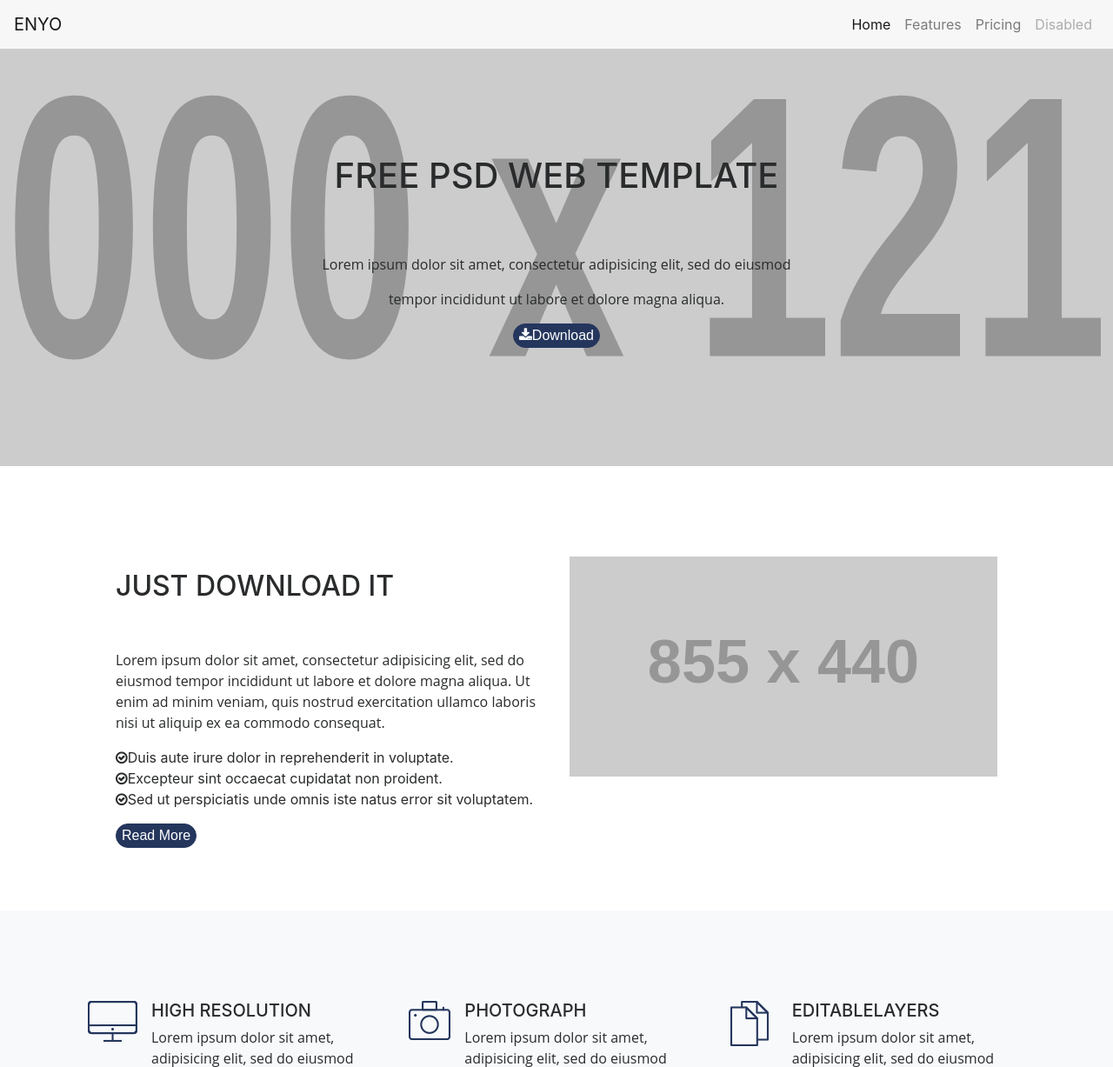
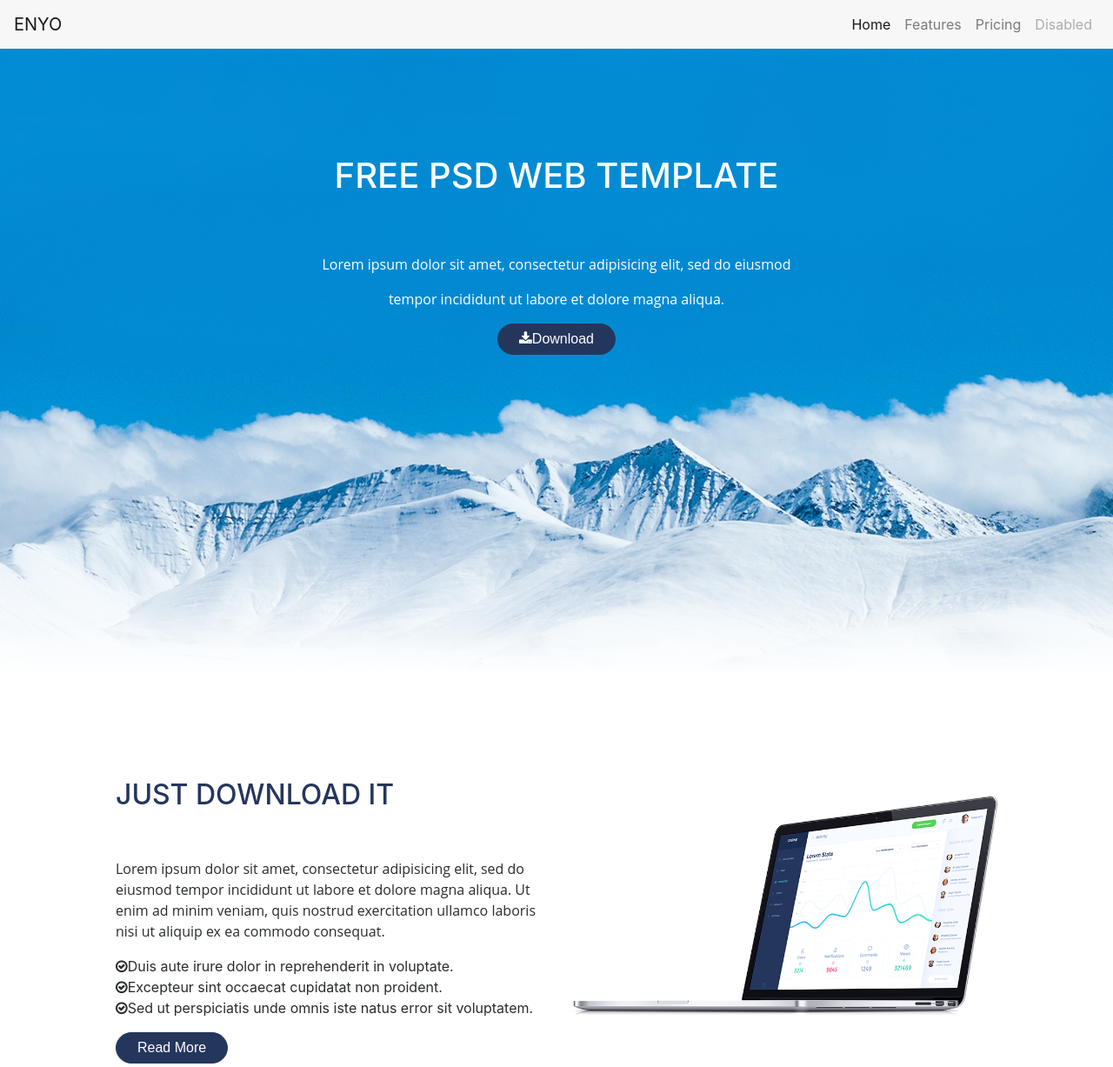
Before and after one commit to lininie/psd-website-enyo, a plain HTML site: page index.html in a window 1280 px wide. Shown: the top 1227 px of the page at 87% size. Drawn offline with nearby package versions, Linux system fonts and the light colour scheme; placeholder pictures from the web are drawn by us; a script that the page names is missing.

Commit message:
add images

```diff
--- a/css/style.css
+++ b/css/style.css
@@ -2,11 +2,17 @@
 h1, h2, h3 {
     padding: 1.5em;
 }
+
+h2, h3, h6 {
+    color: #25365d;
+}
+
 button {
     border-radius: 50px;
     background-color: #25365d;
     color: #fff;
     border: 1px solid #25365d;
+    padding: .3em 1.5em;
 }
 ul {
     padding: 0;
@@ -42,11 +48,10 @@ p {
 /* ---顶部区域--- */
 .webHeader {
     width: 100%;
-    height: 30em;
-    background-position: center;
-    background-size: 2000px 1830px;
-    background-repeat: no-repeat;
-    background-image: url("http://placehold.it/2000x1215");
+    height: 45em;
+    background-size: cover;
+    background: linear-gradient(to bottom, rgba(2,147,220,0) 0%, rgba(170,201,229,0) 76%, rgba(255,255,255,1) 100%),
+    url("../img/moutains.jpg") no-repeat center;
     padding-top: 4em;
 }
 
@@ -54,12 +59,18 @@ div.justDownload {
     position: relative;
     padding: 3em;
 }
+
+div.macbook-img {
+    display: flex;
+    align-items: center;
+}
+
 .justDownload h2 {
     padding-left: 0;
 }
 
 .justDownload img {
-    padding: 2em 0 0 0;
+    padding: 3em 0 0 0;
 }
 
 .justDownload button {
@@ -71,7 +82,9 @@ div.justDownload {
     position: relative;
     padding: 5em 1em;
 }
-
+.featureList img {
+    width: 48px;
+}
 img#adjust-png-1  {
     padding-right: 11px;
 }
@@ -122,15 +135,14 @@ img#adjust-png-2 {
 }
 
 /* ---底部区域--- */
+/*
 .download-template {
     width: 100%;
-    height: 50em;
-    background-image: url("http://placehold.it/2000x1106");
-    background-position: center;
-    background-size: 2000px 1106px;
-    background-repeat: no-repeat;
+    height: 45em;
+    background-size: cover;
+    background: url("../img/moutains2.jpg") no-repeat center;
 }
-
+*/
 .download-template h2,
 .download-template p {
     max-width: 60%;
--- a/index.html
+++ b/index.html
@@ -46,13 +46,12 @@
       </ul>
     </div>
   </nav>
+
   <div class="container webHeader text-center">
-
-    <h1>FREE PSD WEB TEMPLATE</h1>
-    <p>Lorem ipsum dolor sit amet, consectetur adipisicing elit, sed do eiusmod</p>
-    <p>tempor incididunt ut labore et dolore magna aliqua.</p>
+    <h1 class="text-white">FREE PSD WEB TEMPLATE</h1>
+    <p class="text-white">Lorem ipsum dolor sit amet, consectetur adipisicing elit, sed do eiusmod</p>
+    <p class="text-white">tempor incididunt ut labore et dolore magna aliqua.</p>
     <button><i class="fa fa-download" aria-hidden="true"></i>Download</button>
-
   </div>
 
   <!--第一部分简短说明-->
@@ -71,7 +70,7 @@
         </ul>
       </div>
       <div class="col-lg-6 hidden-md-down macbook-img">
-        <img class="img-fluid" src="http://placehold.it/855x440">
+        <img class="img-fluid" src="img/macbook.png">
       </div>
       <button>Read More</button>
     </div>
@@ -130,7 +129,7 @@
   <!--Check Our Feature-->
   <div class="container text-center check-feature">
     <h2>CHECK OUR FEATURES</h2>
-    <img class="img-fluid" src="http://placehold.it/800x500">
+    <img class="img-fluid" src="img/macbook-features.png">
   </div>
 
   <!--Plans-->
@@ -163,7 +162,7 @@
       </div>
 
       <div class="contact-info">
-        <img src="http://placehold.it/70x70">
+        <img src="img/call.png">
         <h3>GOT QUSTIONS?</h3>
         <p>Contact our customer support team if You have any further questions.</p>
         <p>We are here to help You out!</p>
@@ -182,10 +181,8 @@
       aliqua. Ut enim ad minim veniam,</p>
     <p>quis nostrud exercitation ullamco laboris nisi ut aliquip ex ea commodo consequat. </p>
     <button><i class="fa fa-download" aria-hidden="true"></i>Download</button>
+    <img class="img-fluid" src="img/moutains2.jpg">
   </div>
-
-
-
 
   <footer>
 
```
Also changed, not shown: img/call.png (added), img/macbook-features.png (added), img/macbook.png (added), img/moutains.jpg (added), img/moutains2.jpg (added).
